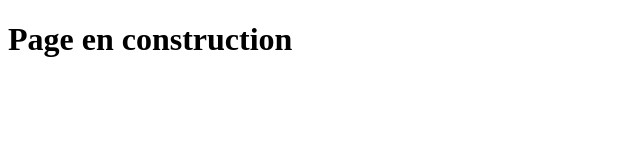
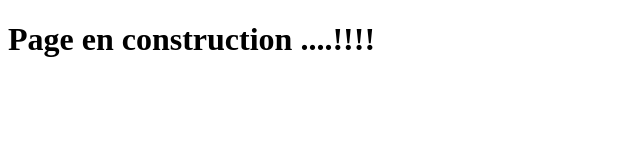
Before and after one commit to maddouch/monProjet, a plain HTML site: page information.html in a window 1280 px wide. Shown: the full height of the page, 0-640 px from the left. Drawn offline with Linux system fonts and the light colour scheme.

Commit message:
commit 4

```diff
--- a/information.html
+++ b/information.html
@@ -6,6 +6,6 @@
     <title>Document</title>
 </head>
 <body>
-    <h1>Page en construction</h1>
+    <h1>Page en construction ....!!!!</h1>
 </body>
 </html>
```
